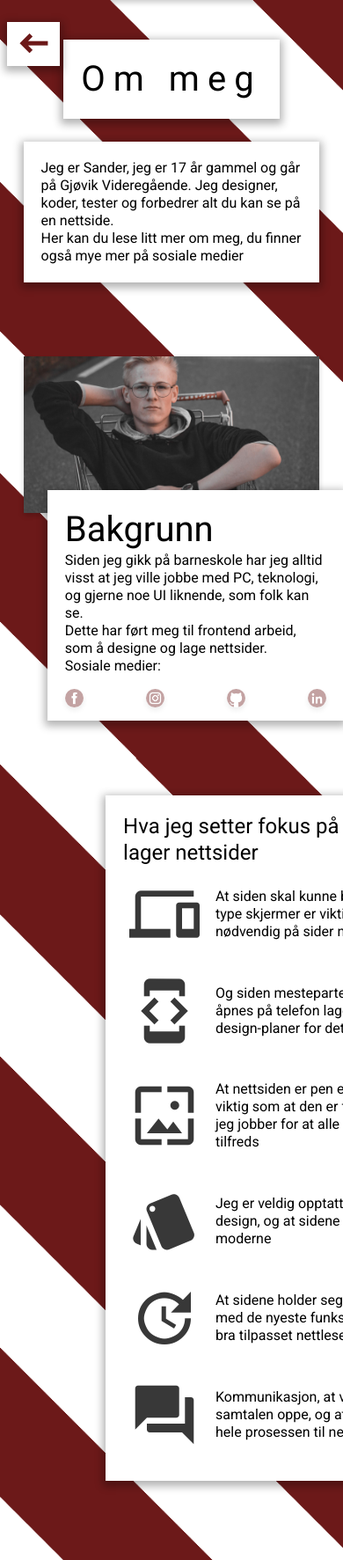
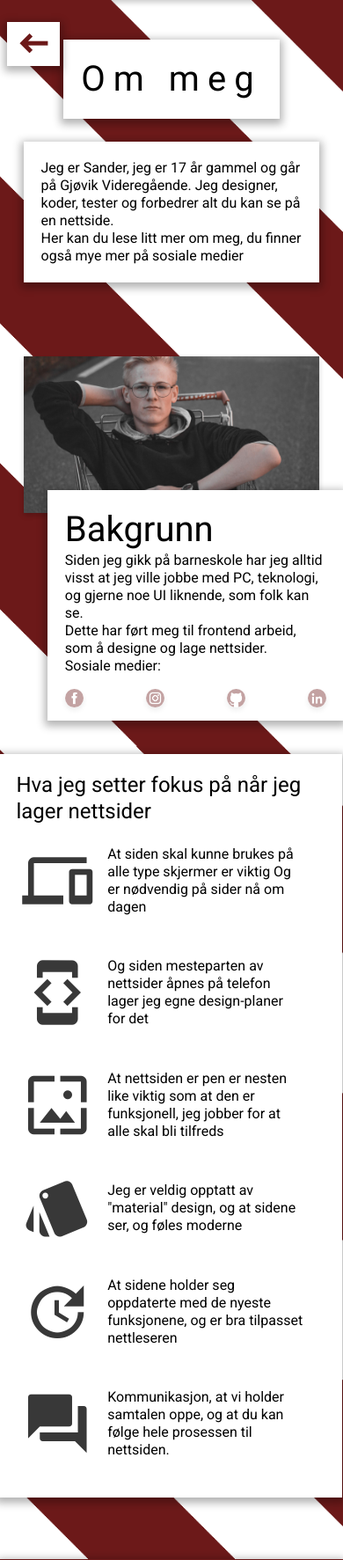
Before and after one commit to SanderGodard/Home, a PHP site: page /Om-meg in a window 390 px wide; the page is wider, and only the part inside the window is pictured. Shown: the part 70-1843 px from the top of that part at 88% size. Run offline with PHP 8.4, Linux system fonts and the light colour scheme.

Commit message:
Bug with mobile nav cause of headercontent

```diff
--- a/Styling/Styling.css
+++ b/Styling/Styling.css
@@ -318,7 +318,6 @@ header .HeaderContent {
   header .HeaderContent {
     background-color: rgba(0, 0, 0, 0);
     width: 90vw;
-    height: 95vh;
     top: calc(5vh + 110px);
     right: 5vw;
   }
@@ -885,7 +884,8 @@ h2 {
 }
 @media only screen and (max-width: 800px) {
   #Om .TableOfThings {
-    width: 100%;
+    width: 90vw;
+    margin: 10% -2.5%;
   }
 }
 
--- a/Styling/Styling.sass
+++ b/Styling/Styling.sass
@@ -310,7 +310,7 @@ header
     @media #{$TabletL}
       background-color: rgba(0,0,0,0)
       width: 90vw
-      height: 95vh
+      //height: 95vh
       top: calc(5vh + 110px)
       right: 5vw
 
@@ -764,7 +764,8 @@ h2
     margin: 10vh auto 10vh 30%
 
     @media #{$TabletL}
-      width: 100%
+      width: 90vw
+      margin: 10% -2.5%
 
 
 .TableOfThings
```
Also changed, not shown: 1 other file.
